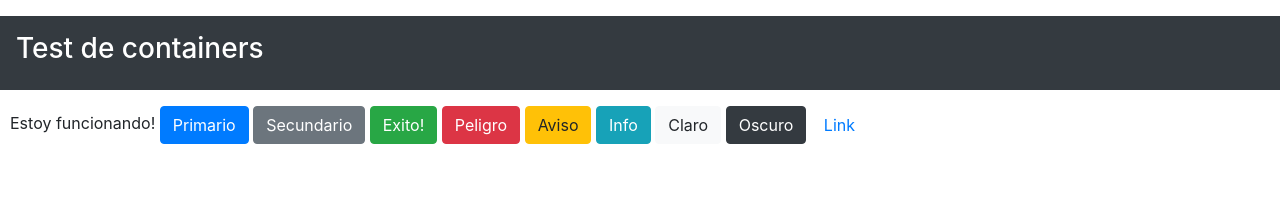
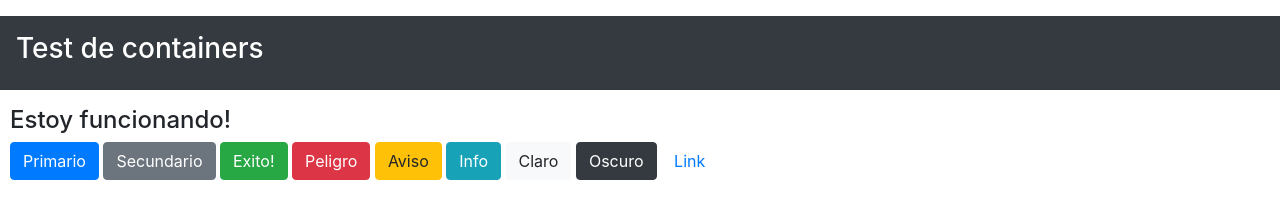
Before and after one commit to TTDevelops/TTDevelops, a plain HTML site: page index.html in a window 1280 px wide. Drawn offline with nearby package versions, Linux system fonts and the light colour scheme.

Commit message:
Error de typo

```diff
--- a/index.html
+++ b/index.html
@@ -15,7 +15,7 @@
     <div class="container.fluid p-3 my-3 bg-dark text-white">
         <h3>Test de containers</h3>
     </div>
-      <div class="container.fluid" style="margin-left: 10px;>
+    <div class="container.fluid" style="margin-left: 10px">
       <h4>Estoy funcionando!</h4>
       <button type="button" class="btn btn-primary">Primario</button>
       <button type="button" class="btn btn-secondary">Secundario</button>
```
Lines whose indentation alone changed are shown as unchanged.
